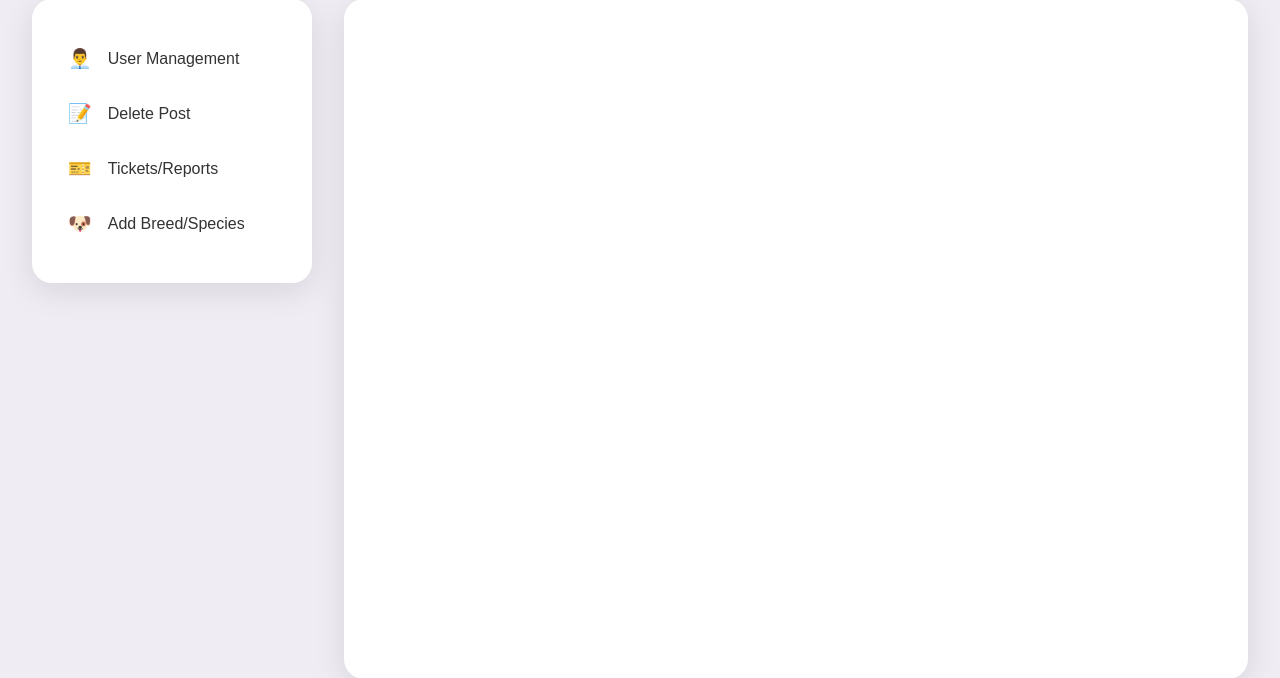
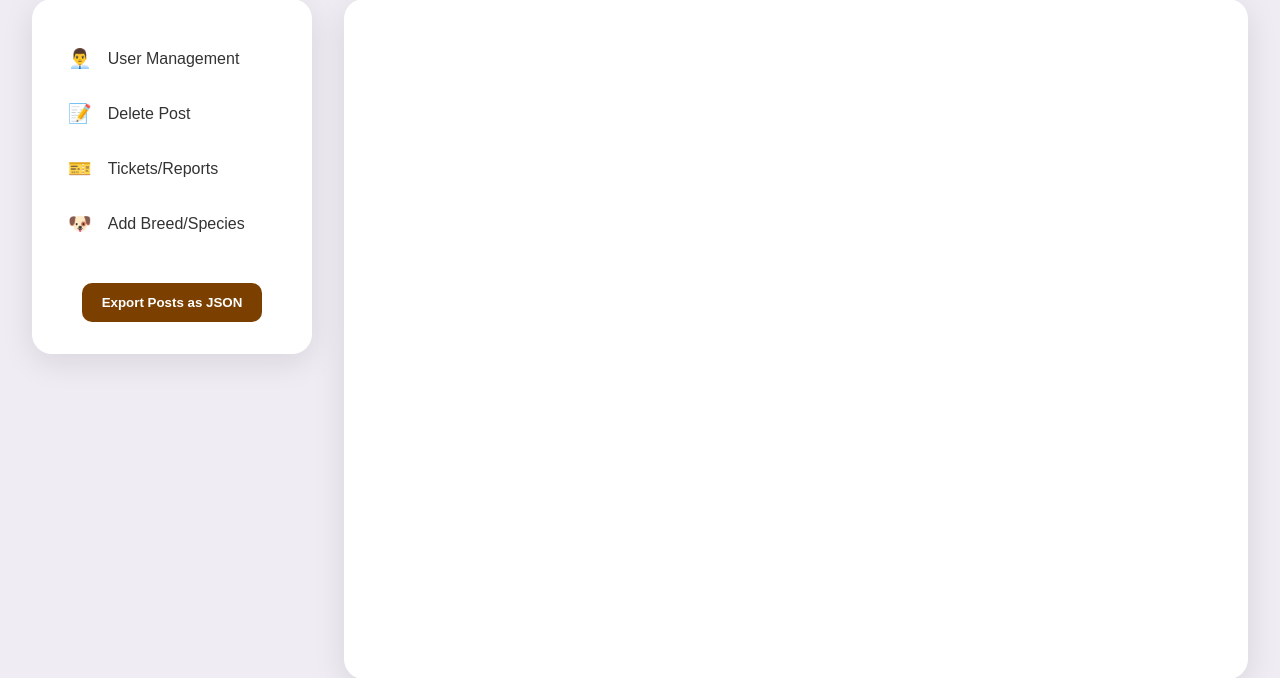
Before and after one commit to RoflexKun/TW_project, a PHP site: page /pages/adminpage.html in a window 1280 px wide. Shown: the part 121-799 px from the top of the page. Run offline with PHP 8.4, Linux system fonts and the light colour scheme.

Commit message:
Admins can download a JSON with minimalistic info about posts, I am trying to finish this project tonight so in order to not ruin something, I will frequently commit, wish me luck

```diff
--- a/backend/controllers/admincontroller.php
+++ b/backend/controllers/admincontroller.php
@@ -64,4 +64,10 @@ class AdminController
         $breedModel = new Breed();
         $breedModel->addBreed($breed, $speciesId);
     }
+
+    public function getAllPosts(){
+        $postModel = new Post();
+        $allPosts = explode(';', $postModel->getAllPosts());
+        return $postModel->getPostsById($allPosts);
+    }
 }
--- a/frontend/css/adminpage.css
+++ b/frontend/css/adminpage.css
@@ -94,6 +94,28 @@ header {
 .sidebar-item .icon {
     margin-right: 16px;
     font-size: 19px;
+}
+
+.export-button-container {
+    display: flex;
+    justify-content: center;
+    margin-top: 32px;
+    padding: 0 16px;
+}
+
+.export-json-btn {
+    background-color: #7B3F00;
+    color: white;
+    border: none;
+    padding: 12px 20px;
+    border-radius: 10px;
+    font-weight: bold;
+    cursor: pointer;
+    transition: background-color 0.3s ease;
+}
+
+.export-json-btn:hover {
+    background-color: #5e2e00;
 }
 
 /* Content Area */
--- a/frontend/js/adminpage.js
+++ b/frontend/js/adminpage.js
@@ -254,6 +254,15 @@ document.addEventListener('DOMContentLoaded', async function () {
     } catch (error) {
         console.log(error);
     }
+
+    document.getElementById('export-json-btn').addEventListener('click', async function () {
+        const downloadLink = document.createElement('a');
+        downloadLink.href = 'http://localhost/backend/services/exportjsonservice.php';
+        downloadLink.download = 'posts.json';
+        document.body.appendChild(downloadLink);
+        downloadLink.click();
+        document.body.removeChild(downloadLink);
+    });
 });
 
 //Displays the search results users
--- a/frontend/pages/adminpage.html
+++ b/frontend/pages/adminpage.html
@@ -35,6 +35,9 @@
             <div class="sidebar-item" data-section="add-animals">
                 <span class="icon">🐶</span>
                 Add Breed/Species
+            </div>
+            <div class="export-button-container">
+                <button class="export-json-btn" id="export-json-btn">Export Posts as JSON</button>
             </div>
         </div>
 
```
Also changed, not shown: backend/services/exportjsonservice.php (added, +24 -0 lines).
